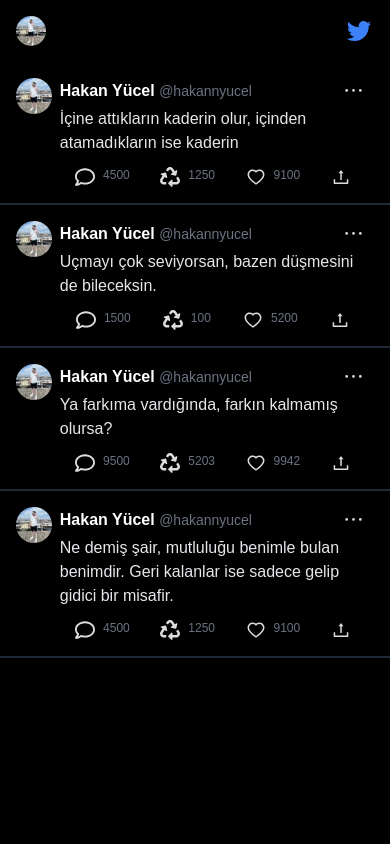
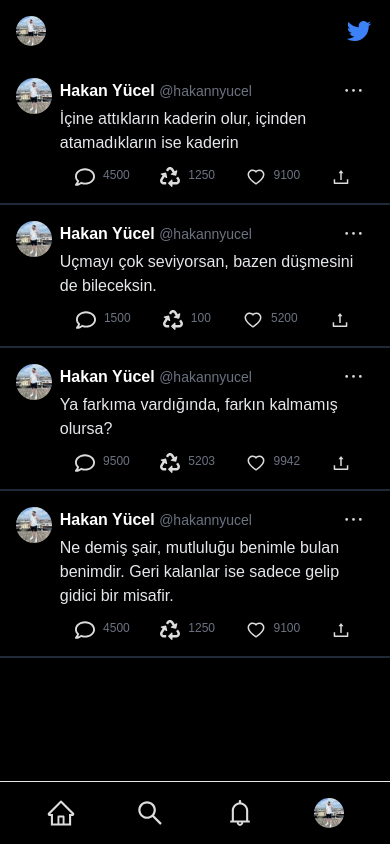
Before and after one commit to hakannyucel/twitter-clone, a React (Create React App) app: page / in a window 390 px wide. Built offline with nearby package versions, Linux system fonts and the light colour scheme.

Commit message:
Update Mobile Screen

```diff
--- /dev/null
+++ b/src/components/MobileNavbar.tsx
@@ -0,0 +1,24 @@
+import React from 'react';
+import { AiOutlineBell, AiOutlineHome, AiOutlineSearch } from 'react-icons/ai';
+
+const MobileNavbar: React.FC = () => {
+      return (
+    <nav className="fixed sm:hidden bottom-0 left-0 right-0 bg-black border-t border-t-900 shadow-lg flex justify-around p-4 select-none">
+      <a href='/' className="flex flex-col items-center">
+        <AiOutlineHome size={30} color='#ddd' />
+      </a>
+      <a href='/explore' className="flex flex-col items-center">
+        <AiOutlineSearch size={30} color='#ddd' />
+      </a>
+      <a href='/#' className="flex flex-col items-center">
+        <AiOutlineBell size={30} color='#ddd' />
+      </a>
+      <a href='/#' className="flex flex-col items-center">
+        <img src="/assets/profile.jpg" alt="" width={30} height={30} className='rounded-full' />
+      </a>
+    </nav>
+  );
+
+}
+
+export default MobileNavbar;
--- a/src/pages/feed/index.tsx
+++ b/src/pages/feed/index.tsx
@@ -1,11 +1,8 @@
 import React from 'react';
-import Header from './components/Header';
 import FeedItem from './components/FeedItem';
 
 const Feed: React.FC = () => {
     return (
-        <div>
-            <Header />
         <div>
             <FeedItem
             fullName='Hakan Yücel'
@@ -40,7 +37,6 @@ const Feed: React.FC = () => {
             likeCount={9100}
             viewCount={1.2} />
         </div>
-        </div>
     )
 }
 
--- a/src/pages/index.tsx
+++ b/src/pages/index.tsx
@@ -1,6 +1,8 @@
 import React from 'react';
 import Sidebar from '../components/Sidebar';
 import Toolbar from '../components/Toolbar';
+import MobileNavbar from '../components/MobileNavbar';
+import Header from './feed/components/Header';
 
 interface LayoutProp {
     children: string | JSX.Element | JSX.Element[]
@@ -12,9 +14,11 @@ const Layout: React.FC<LayoutProp> = ({children}) => {
             <div className='flex sm:w-8/12 m-auto'>
                 <Sidebar />
                 <div className='w-full sm:border-x-2 border-gray-800'>
+                    <Header />
                     {children}
                 </div>
                 <Toolbar />
+                <MobileNavbar />
             </div>
         </div>
     )
```
Lines whose indentation alone changed are shown as unchanged.
